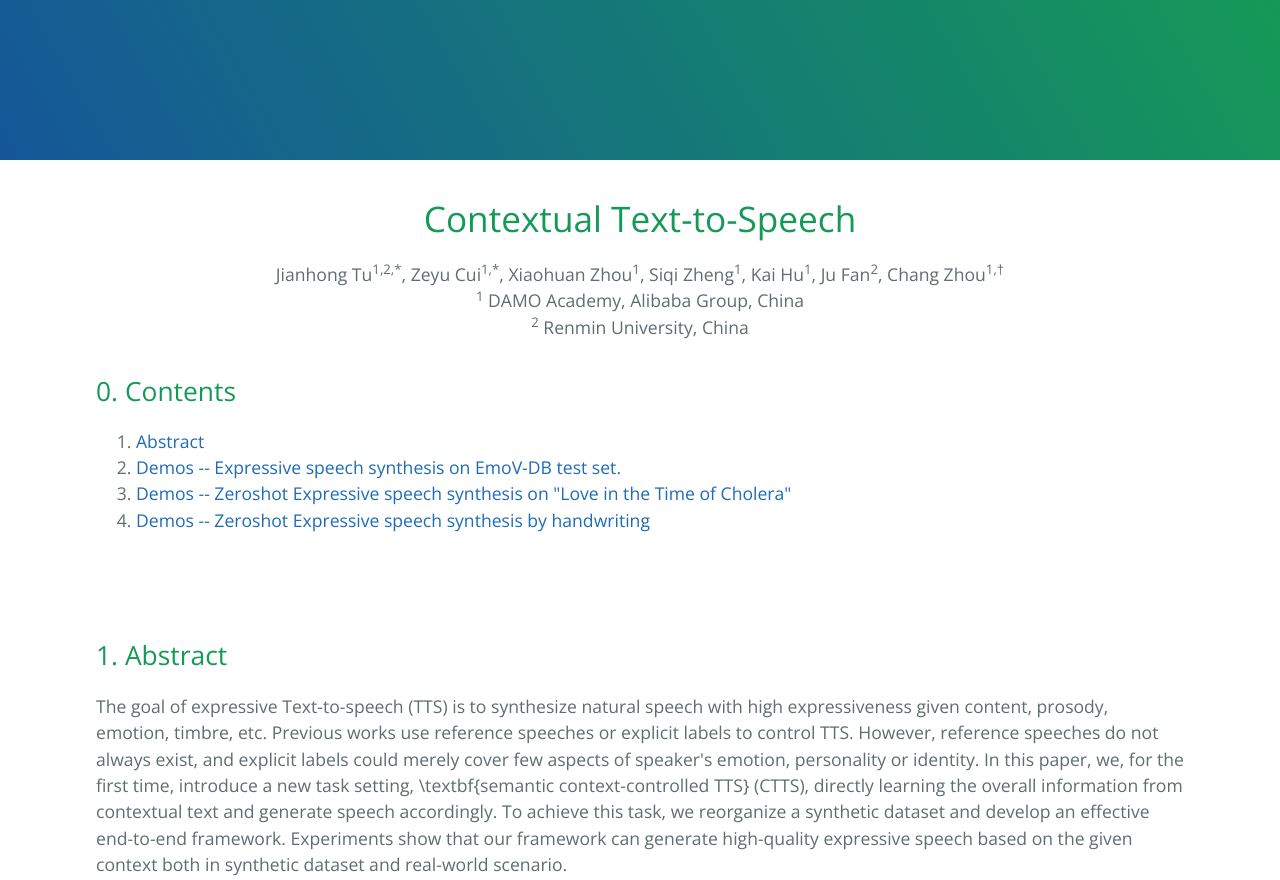
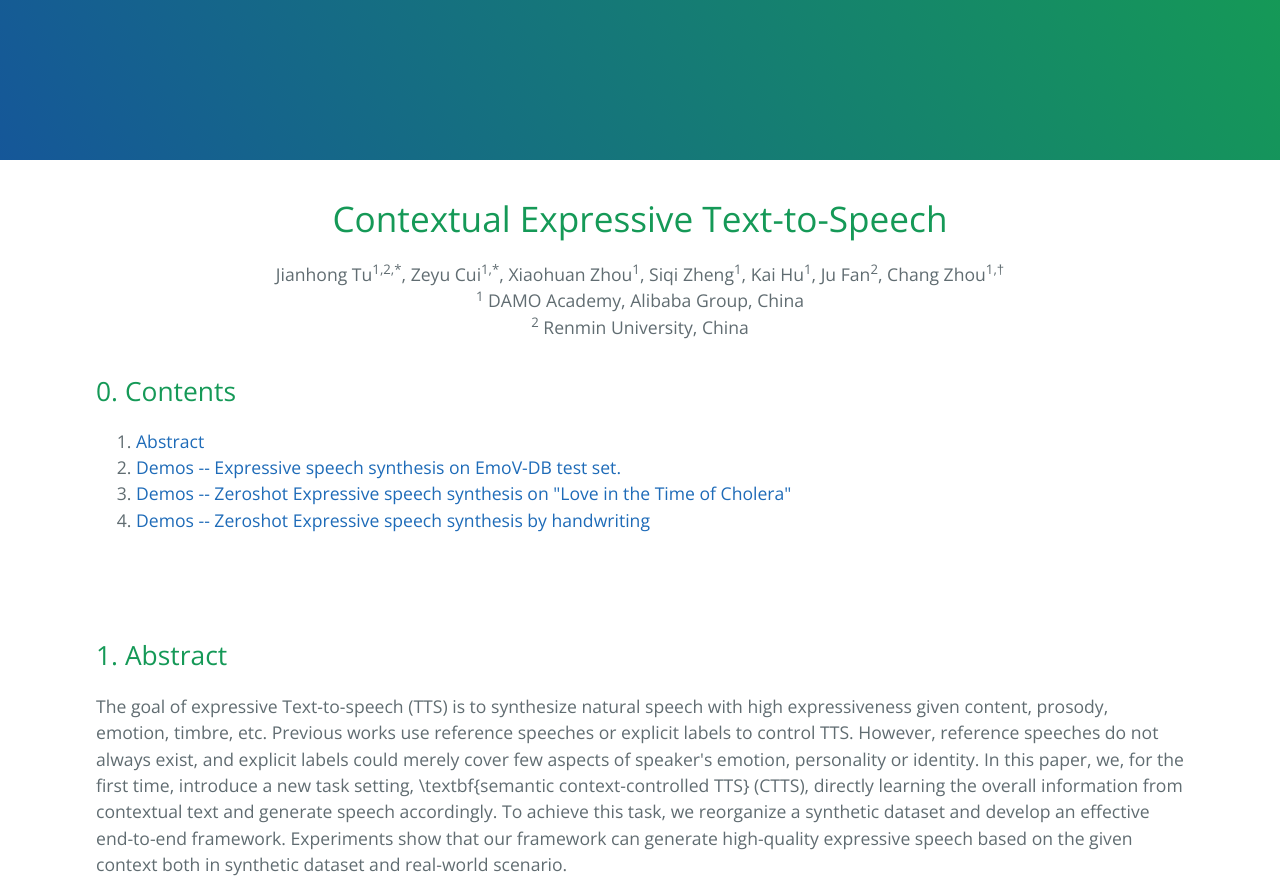
Before and after one commit to OFA-Sys/Demo_CTTS, a plain HTML site: page index.html in a window 1280 px wide. Shown: the top 880 px of the page. Drawn offline with nearby package versions, Linux system fonts and the light colour scheme.

Commit message:
Update index.html

```diff
--- a/index.html
+++ b/index.html
@@ -6,8 +6,9 @@
 <!-- Begin Jekyll SEO tag v2.7.1 -->
 <title>Semantic Context-controlled Text-to-Speech</title>
 <meta name="generator" content="Jekyll v3.9.0">
-<meta property="og:title" content="Contextual Text-to-Speech">
+<meta property="og:title" content="Contextual Expressive Text-to-Speech">
 <meta property="og:locale" content="en_US">
+<link rel="canonical" href="https://OFA-Sys.github.io/Demo_CTTS/">
 <link rel="canonical" href="https://OFA-Sys.github.io/Demo_CTTS/">
 <meta property="og:url" content="https://OFA-Sys.github.io/Demo_CTTS/">
 <meta name="twitter:card" content="summary">
@@ -26,7 +27,7 @@
     </section>
 
 <section class="main-content">
-      <h1 id=""><center>Contextual Text-to-Speech</center></h1>
+      <h1 id=""><center>Contextual Expressive Text-to-Speech</center></h1>
 
     <center> Jianhong Tu<sup>1,2,*</sup>, Zeyu Cui<sup>1,*</sup>, Xiaohuan Zhou<sup>1</sup>, Siqi Zheng<sup>1</sup>, Kai Hu<sup>1</sup>, Ju Fan<sup>2</sup>, Chang Zhou<sup>1,&dagger;</sup></center>
     <center> <sup>1</sup> DAMO Academy, Alibaba Group, China</center>
```
